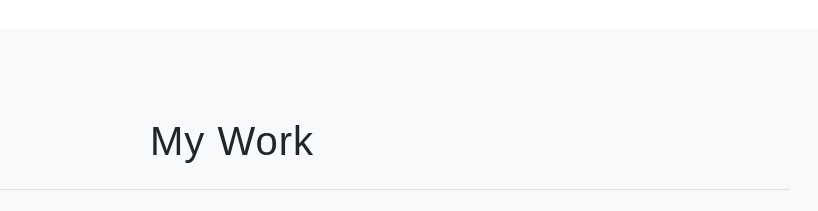
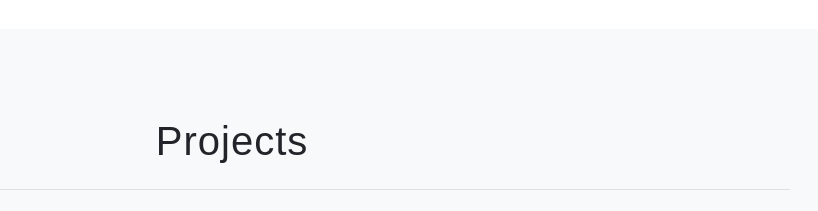
Before and after one commit to adamrturman/adamrturman.github.io, a website: page index.html in a window 1280 px wide. Shown: the part 4445-4656 px from the top of the page, without its empty margins (408-1226 px from the left). Drawn offline with nearby package versions, Linux system fonts and the light colour scheme.

Commit message:
my work to projects

```diff
--- a/index.html
+++ b/index.html
@@ -125,7 +125,7 @@
         <!-- Projects-->
         <section class="projects-section bg-light" id="projects">
             <div class="container">
-                <h1 class="text-center">My Work</h1>
+                <h1 class="text-center">Projects</h1>
                 <hr class="divider my-4">
                 <!-- Featured Project 1 Row-->
                 <div class="row align-items-center no-gutters mb-4 mb-lg-5">
```
